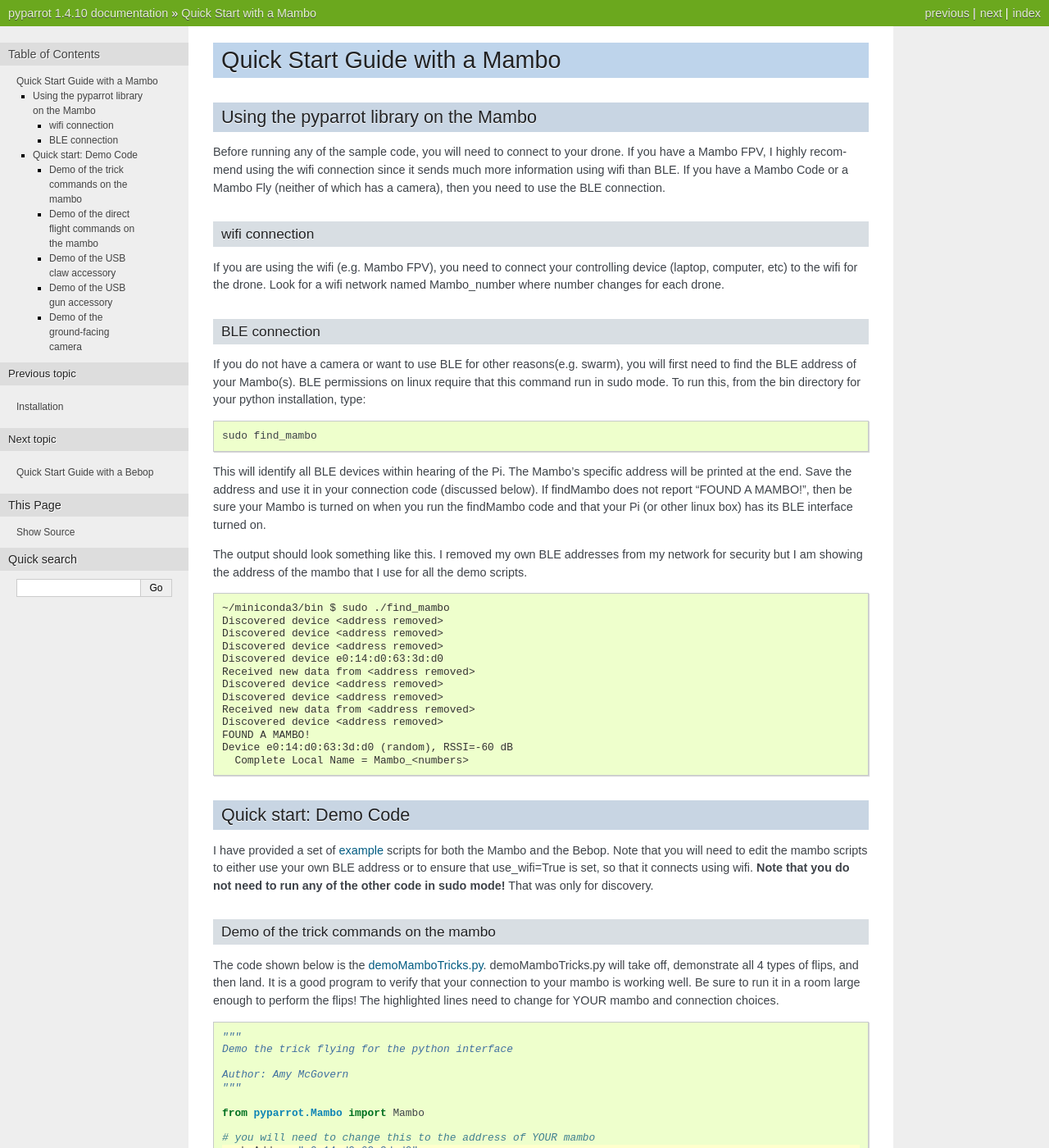
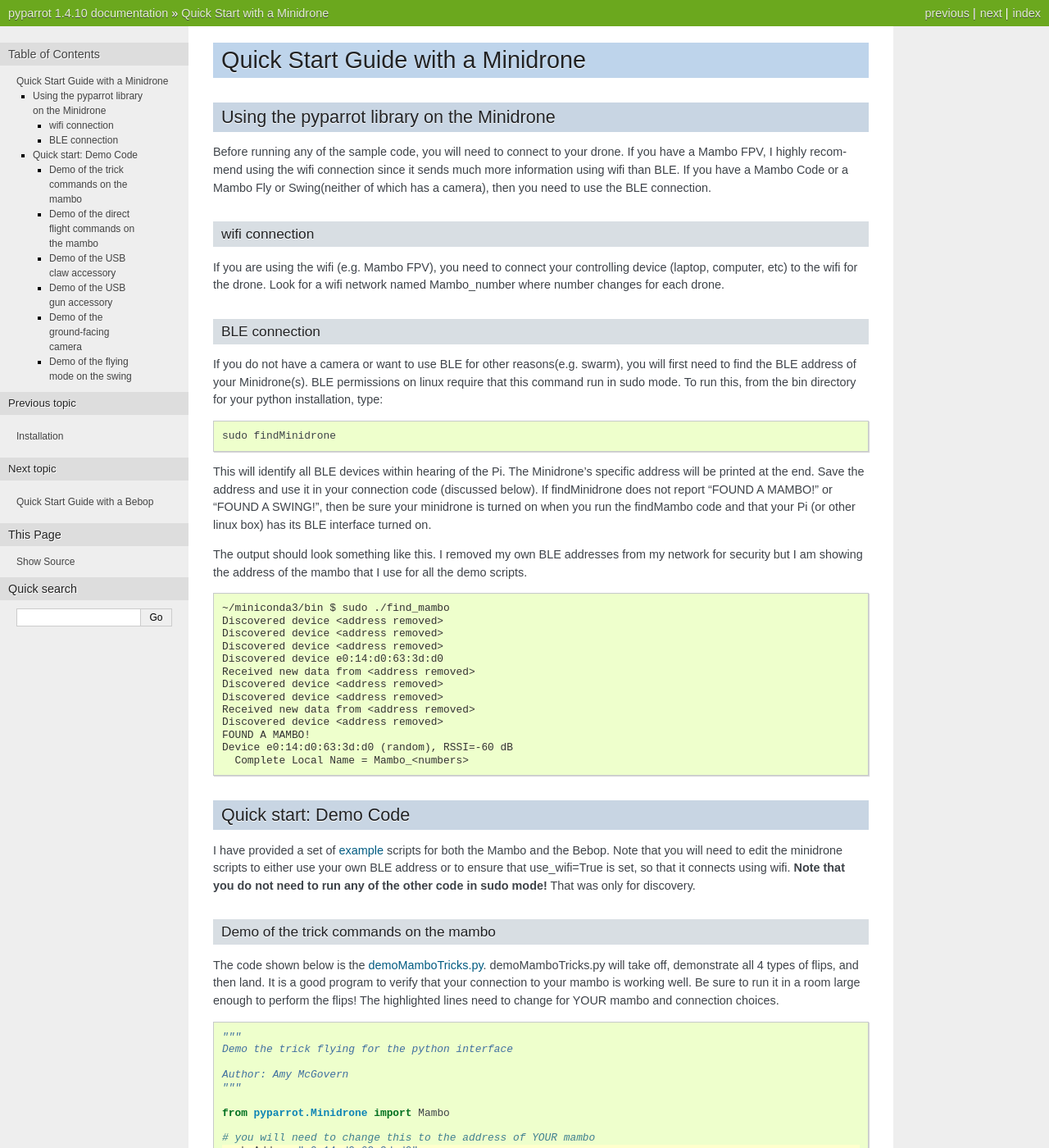
Before and after one commit to amymcgovern/pyparrot, a Sphinx documentation site: the page built from docs/quickstartminidrone.rst, in a window 1280 px wide and 1400 px high. Shown: the whole window at 82% size. Built offline with Sphinx 7.4.7, drawn with Linux system fonts in a browser that asks for light colours; some of the changed text lies outside the part shown.

Commit message:
added script for swing

```diff
--- a/docs/quickstartminidrone.rst
+++ b/docs/quickstartminidrone.rst
@@ -1,16 +1,16 @@
-.. title:: Quick Start with a Mambo
+.. title:: Quick Start with a Minidrone
 
 .. quickstartmambo:
 
-Quick Start Guide with a Mambo
+Quick Start Guide with a Minidrone
 ==============================
 
-Using the pyparrot library on the Mambo
+Using the pyparrot library on the Minidrone
 ---------------------------------------
 
 Before running any of the sample code, you will need to connect to your drone.  If you have a Mambo FPV, I highly
 recommend using the wifi connection since it sends much more information using wifi than BLE.  If you have a Mambo Code
-or a Mambo Fly (neither of which has a camera), then you need to use the BLE connection.
+or a Mambo Fly or Swing(neither of which has a camera), then you need to use the BLE connection.
 
 wifi connection
 ^^^^^^^^^^^^^^^
@@ -22,17 +22,17 @@
 ^^^^^^^^^^^^^^
 
 If you do not have a camera or want to use BLE for other reasons(e.g. swarm), you will first need to find the
-BLE address of your Mambo(s).  BLE permissions on linux require that this command run in sudo mode.
+BLE address of your Minidrone(s).  BLE permissions on linux require that this command run in sudo mode.
 To run this, from the bin directory for your python installation, type:
 
 ::
 
-    sudo find_mambo
+    sudo findMinidrone
 
 
-This will identify all BLE devices within hearing of the Pi.  The Mambo's specific address will be printed at the end.
-Save the address and use it in your connection code (discussed below).  If findMambo does not
-report "FOUND A MAMBO!", then be sure your Mambo is turned on when you run the findMambo code and that your Pi
+This will identify all BLE devices within hearing of the Pi.  The Minidrone's specific address will be printed at the end.
+Save the address and use it in your connection code (discussed below).  If findMinidrone does not
+report "FOUND A MAMBO!" or "FOUND A SWING!", then be sure your minidrone is turned on when you run the findMambo code and that your Pi
 (or other linux box) has its BLE interface turned on.
 
 The output should look something like this.  I removed my own BLE addresses from my network for security but I am
@@ -60,7 +60,7 @@
 -----------------------
 
 I have provided a set of `example <https://github.com/amymcgovern/pyparrot/tree/master/examples>`_ scripts for both the
-Mambo and the Bebop.  Note that you will need to edit the mambo scripts to either use your own BLE address or to
+Mambo and the Bebop.  Note that you will need to edit the minidrone scripts to either use your own BLE address or to
 ensure that use_wifi=True is set, so that it connects using wifi.
 **Note that you do not need to run any of the other code in sudo mode!**  That was only for discovery.
 
@@ -83,7 +83,7 @@
     Author: Amy McGovern
     """
 
-    from pyparrot.Mambo import Mambo
+    from pyparrot.Minidrone import Mambo
 
     # you will need to change this to the address of YOUR mambo
     mamboAddr = "e0:14:d0:63:3d:d0"
@@ -164,7 +164,7 @@
     Author: Amy McGovern
     """
 
-    from pyparrot.Mambo import Mambo
+    from pyparrot.Minidrone import Mambo
 
     # you will need to change this to the address of YOUR mambo
     mamboAddr = "e0:14:d0:63:3d:d0"
@@ -238,7 +238,7 @@
     Author: Amy McGovern
     """
 
-    from pyparrot.Mambo import Mambo
+    from pyparrot.Minidrone import Mambo
 
     # you will need to change this to the address of YOUR mambo
     mamboAddr = "e0:14:d0:63:3d:d0"
@@ -292,7 +292,7 @@
     Author: Amy McGovern
     """
 
-    from pyparrot.Mambo import Mambo
+    from pyparrot.Minidrone import Mambo
 
     # you will need to change this to the address of YOUR mambo
     mamboAddr = "e0:14:d0:63:3d:d0"
@@ -339,7 +339,7 @@
     Author: Amy McGovern
     """
 
-    from pyparrot.Mambo import Mambo
+    from pyparrot.Minidrone import Mambo
     import cv2
 
     mambo = Mambo(None, use_wifi=True) #address is None since it only works with WiFi anyway
@@ -373,3 +373,49 @@
 
         mambo.safe_land(5)
         mambo.disconnect()
+
+Demo of the flying mode on the swing
+^^^^^^^^^^^^^^^^^^^^^^^^^^^^^^^^^^^^
+"""
+Demo the direct flying for the python interface
+
+Author: Victor804
+"""
+
+from pyparrot.Minidrone import Swing
+
+# you will need to change this to the address of YOUR swing
+swingAddr = "e0:14:04:a7:3d:cb"
+
+# make my swing object
+swing = Swing(swingAddr)
+
+print("trying to connect")
+success = swing.connect(num_retries=3)
+print("connected: %s" % success)
+
+if (success):
+    # get the state information
+    print("sleeping")
+    swing.smart_sleep(2)
+    swing.ask_for_state_update()
+    swing.smart_sleep(2)
+
+    print("taking off!")
+    swing.safe_takeoff(5)
+
+    print("plane forward")
+    swing.set_plane_gear_box("gear_1")
+    swing.set_flying_mode("plane_forward")
+
+    swing.smart_sleep(1)
+
+    print("quadricopter")
+    swing.set_flying_mode("quadricopter")
+
+    print("landing")
+    swing.safe_land(5)
+    swing.smart_sleep(5)
+
+    print("disconnect")
+    swing.disconnect()
```
